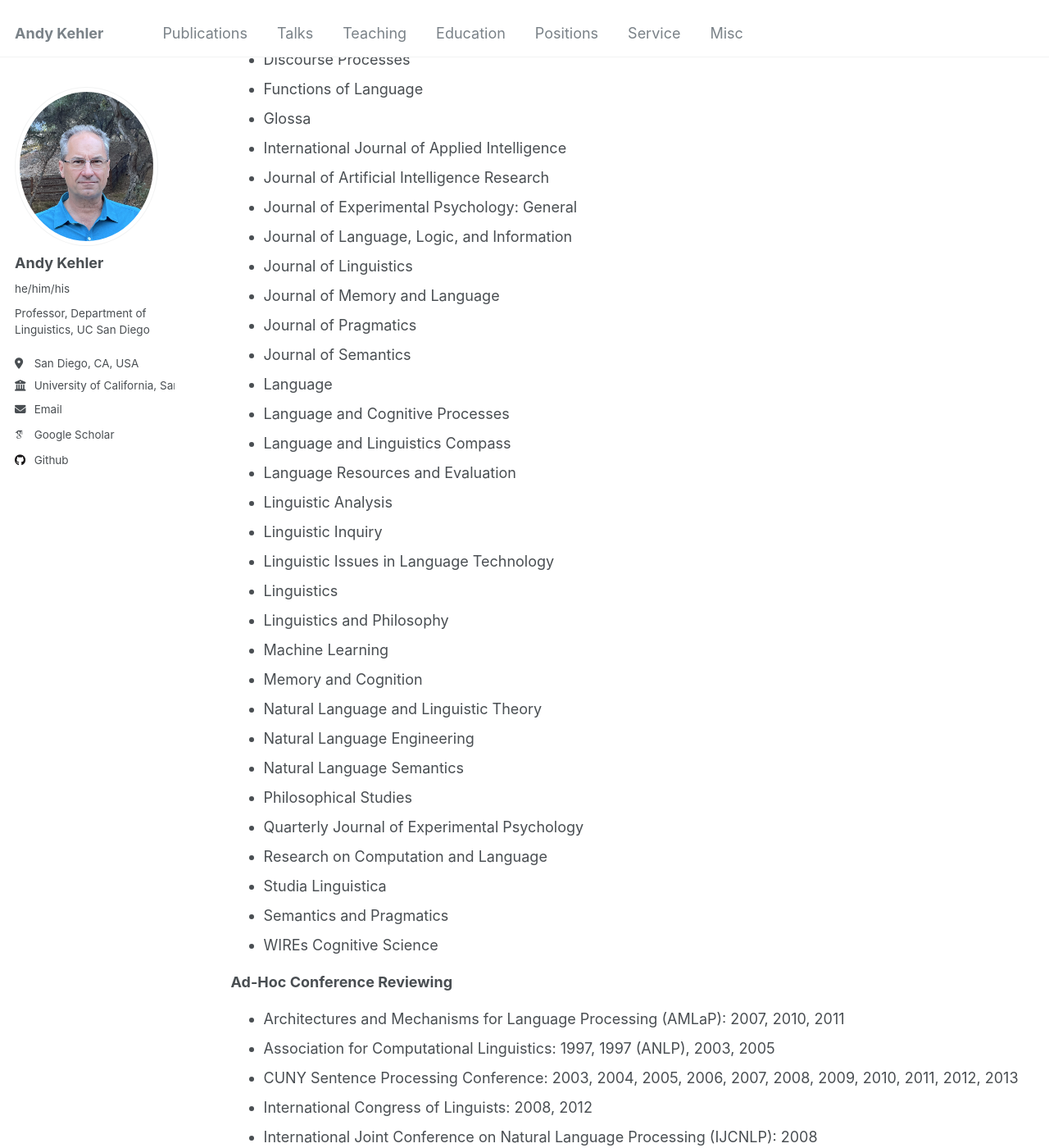
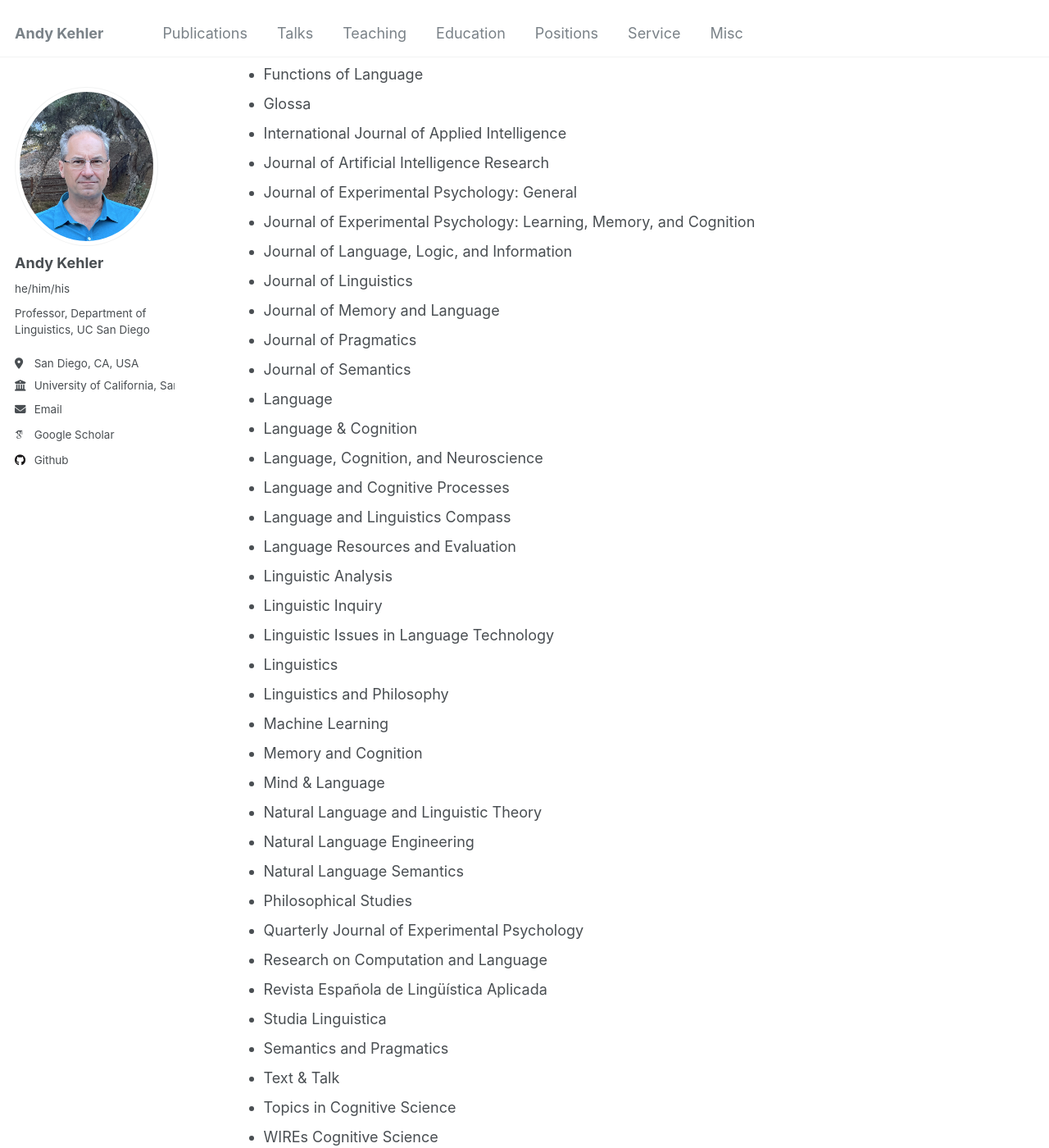
Before and after one commit to akehler/akehler.github.io, a Jekyll site: the page built from _pages/service.html, in a window 1280 px wide and 1400 px high, scrolled down 3615 px. Shown: the whole window at 82% size. Built offline with Jekyll 4.4.1, drawn with Linux system fonts in a browser that asks for light colours; some web fonts are replaced.

Commit message:
Update service.html

```diff
--- a/_pages/service.html
+++ b/_pages/service.html
@@ -273,10 +273,10 @@ America (1997-2000; 2004-2005)
 <STRONG>Journal Reviewing</STRONG>
 <ul>
 
-</li>
+<li>
 Applied Psycholinguistics
 
-<li></li>
+</li><li>
   Artificial Intelligence Journal
 
 </li><li>
@@ -321,6 +321,8 @@ Journal of Artificial Intelligence Research
 
 </li><li>
 Journal of Experimental Psychology: General
+</li><li>
+  Journal of Experimental Psychology: Learning, Memory, and Cognition
 
 </li><li>
 Journal of Language, Logic, and Information
@@ -339,6 +341,10 @@ Journal of Semantics
 
 </li><li>
 Language
+</li><li>
+  Language & Cognition
+</li><li>
+  Language, Cognition, and Neuroscience
 
 </li><li>
 Language and Cognitive Processes
@@ -369,6 +375,8 @@ Machine Learning
 
 </li><li>
 Memory and Cognition
+</li><li>
+  Mind & Language
 
 </li><li>
 Natural Language and Linguistic Theory
@@ -387,12 +395,18 @@ Quarterly Journal of Experimental Psychology
 
 </li><li>
 Research on Computation and Language
+</li><li>
+  Revista Española de Lingüística Aplicada
 
 </li><li>
 Studia Linguistica
 
 </li><li>
 Semantics and Pragmatics
+</li><li>
+  Text & Talk
+</li><li>
+  Topics in Cognitive Science
 
 </li><li>
 WIREs Cognitive Science
```
